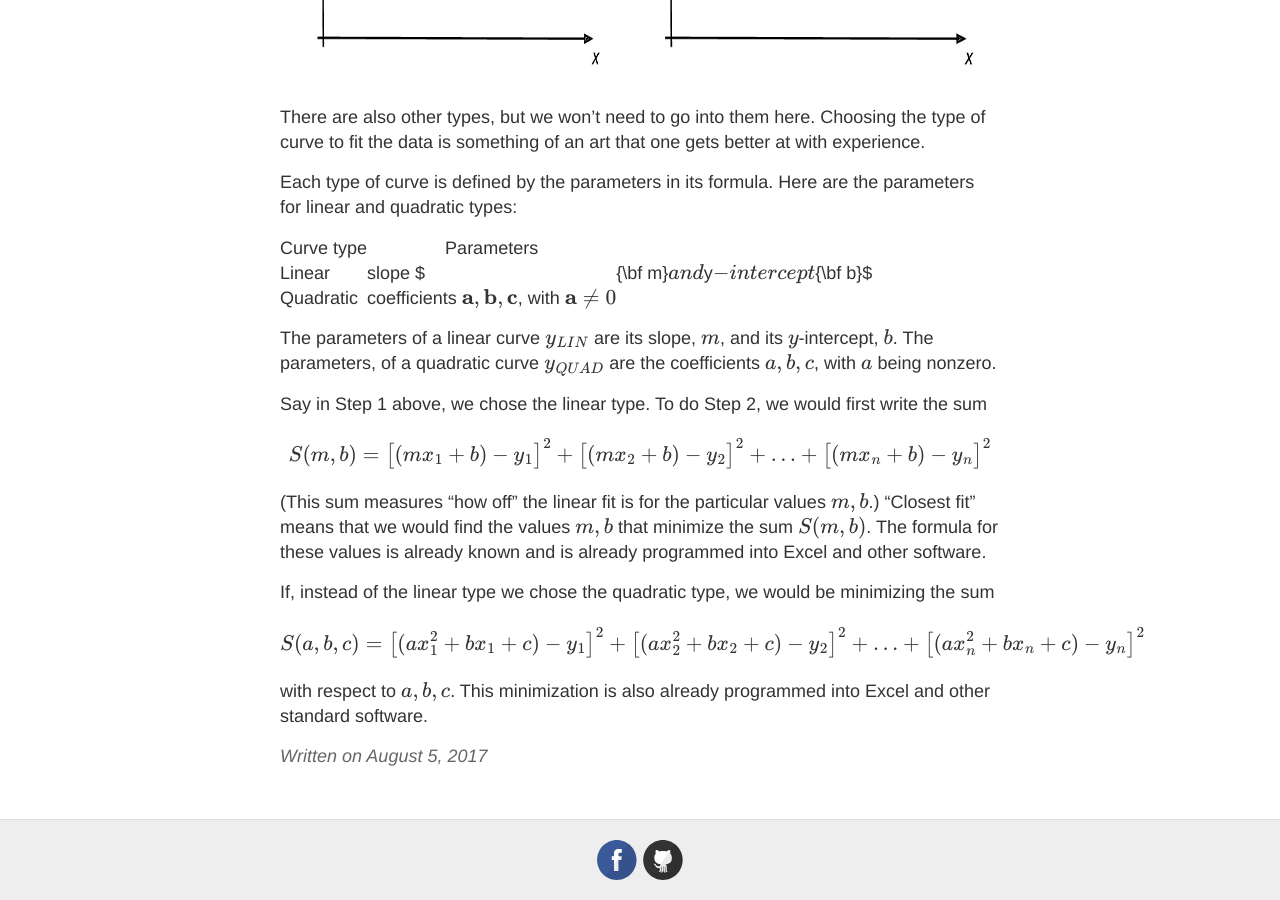
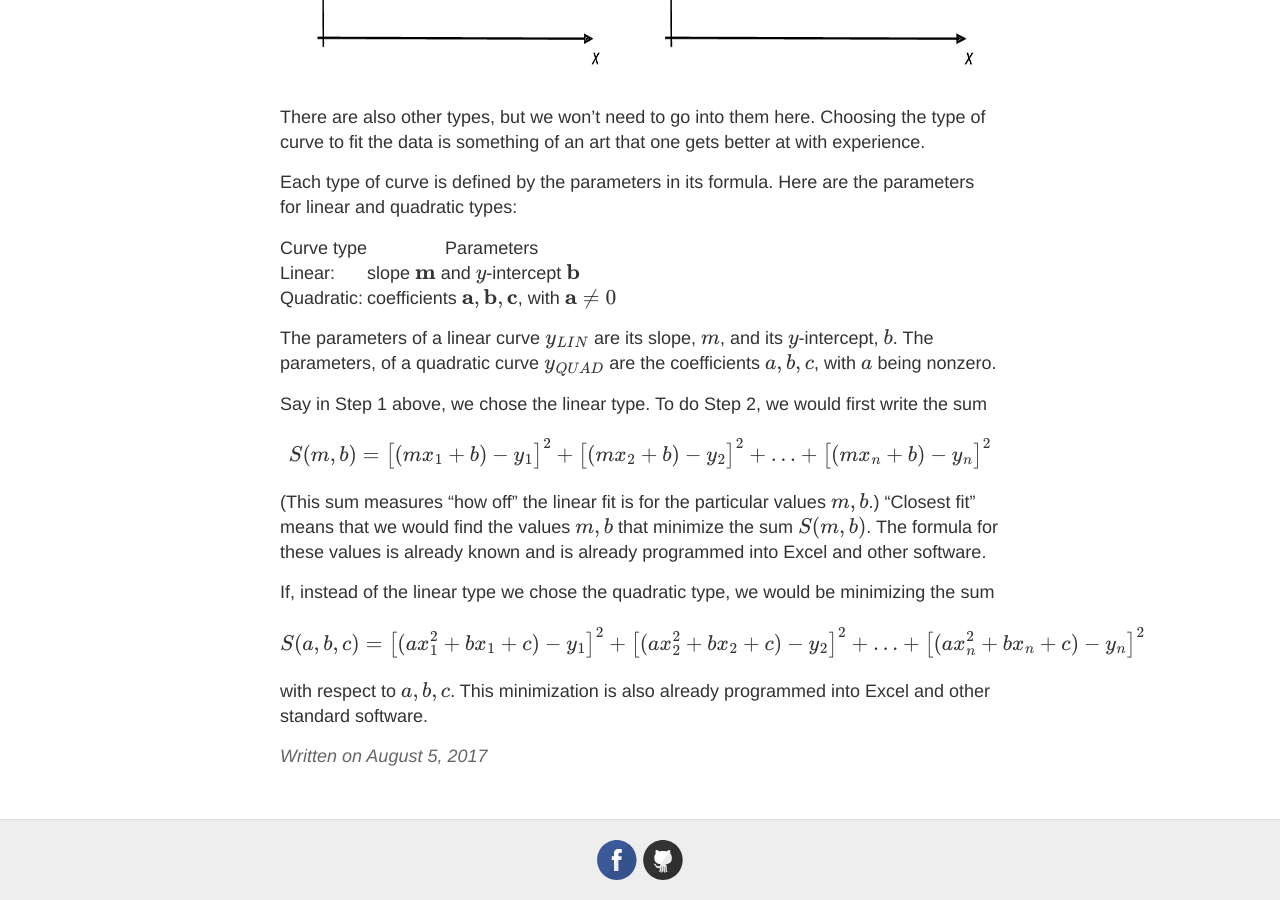
Before and after one commit to datacompass/datacompass.github.io, a Jekyll site: the page built from _posts/2017-8-5-Regression.md, in a window 1280 px wide and 900 px high, scrolled down 1159 px. Built offline with Jekyll 4.4.1, drawn with Linux system fonts in a browser that asks for light colours; formulas are drawn with MathJax 3.

```diff
--- a/_posts/2017-8-5-Regression.md
+++ b/_posts/2017-8-5-Regression.md
@@ -33,8 +33,8 @@ Each type of curve is defined by the parameters in its formula.  Here are the pa
 
 | Curve type | Parameters|
 |---|---|
-| Linear  | slope $|{\bf m}$ and $y$-intercept ${\bf b}$|
-| Quadratic | coefficients ${\bf a}, {\bf b}, {\bf c}$, with ${\bf a} \neq 0$ |
+| Linear:  | slope ${\bf m}$ and $y$-intercept ${\bf b}$|
+| Quadratic: | coefficients ${\bf a}, {\bf b}, {\bf c}$, with ${\bf a} \neq 0$ |
 
 The parameters of a linear curve $y_{LIN}$ are its slope, $m$, and its $y$-intercept, $b$.  The parameters, of a quadratic curve $y_{QUAD}$ are the coefficients $a, b, c$, with $a$ being nonzero.
 
```
